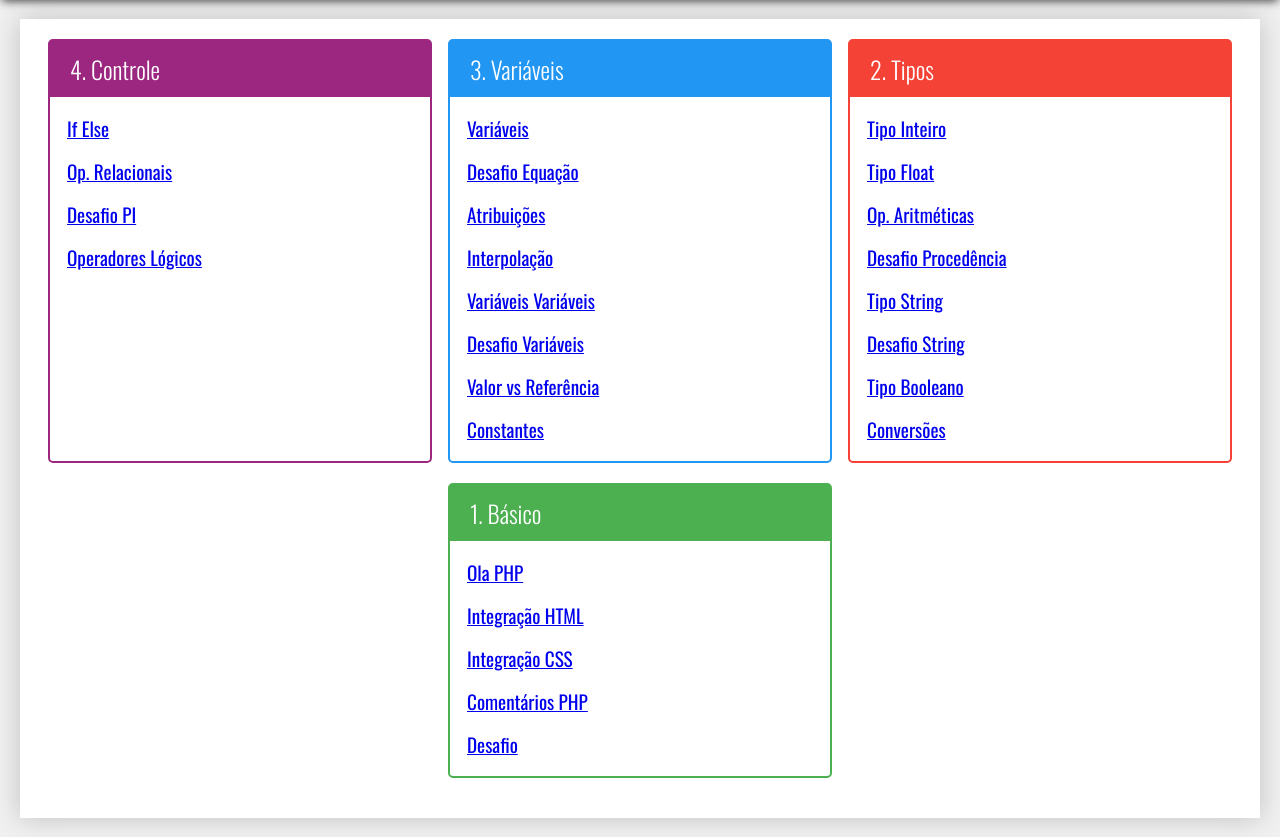
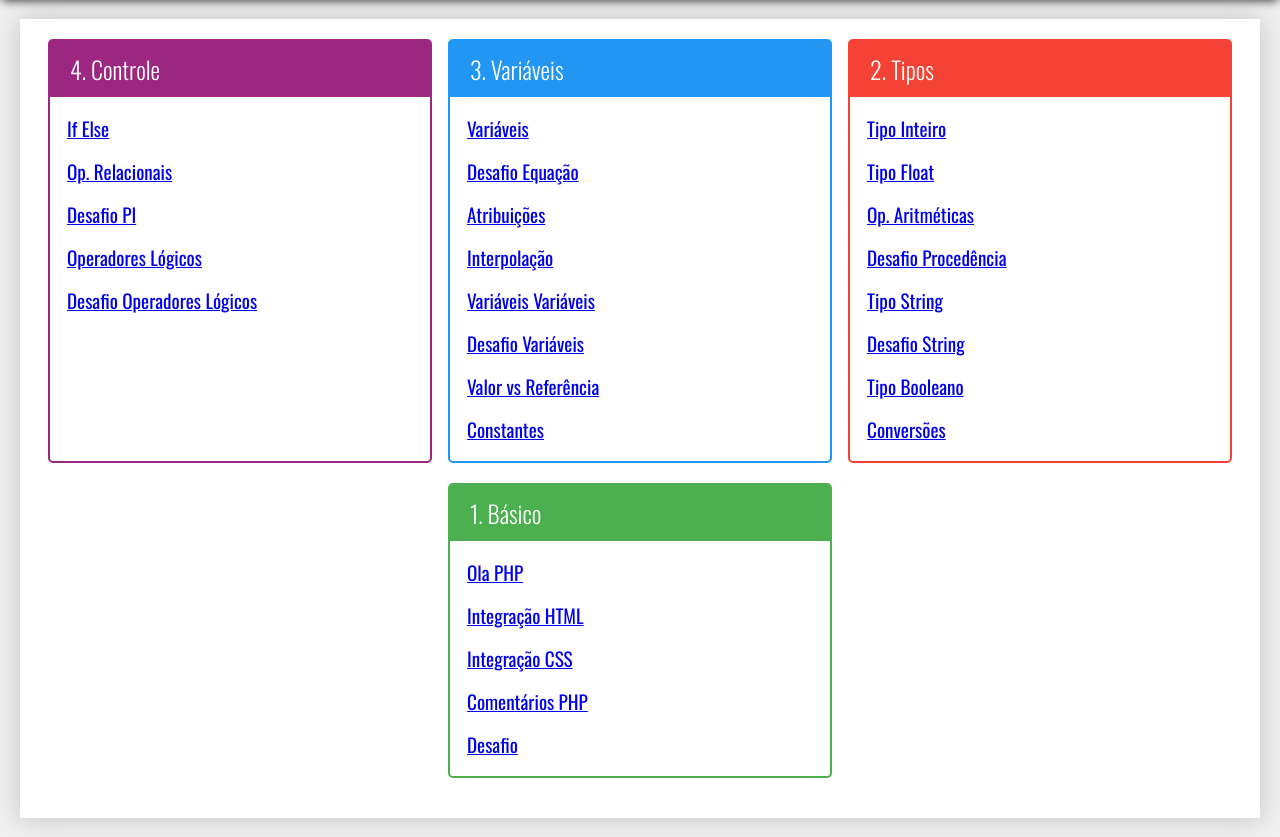
Before and after one commit to BRADDTELES/Curso-PHP7, a PHP site: page /aula-01/ in a window 1280 px wide. Shown: the part 121-958 px from the top of the page. Run offline with PHP 8.4, Linux system fonts and the light colour scheme.

Commit message:
Desafio Op. Lógico

```diff
--- a/aula-01/index.php
+++ b/aula-01/index.php
@@ -41,6 +41,11 @@
               <li>
                 <a href="exercicio.php?dir=controle&file=operadores_logicos">
                   Operadores Lógicos
+                </a>
+              </li>
+              <li>
+                <a href="exercicio.php?dir=controle&file=desafio_operadores_logicos">
+                  Desafio Operadores Lógicos
                 </a>
               </li>
             </ul>
```
